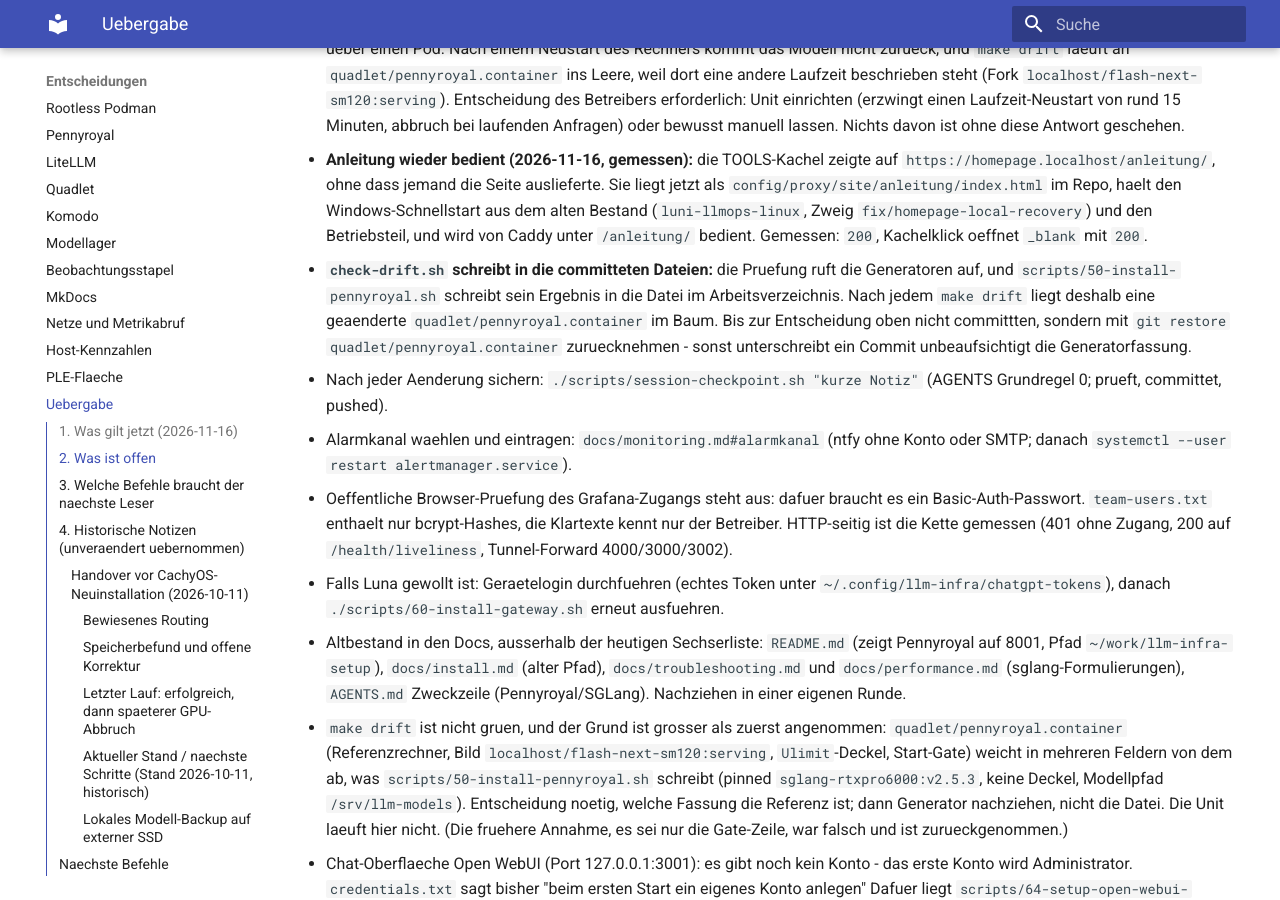
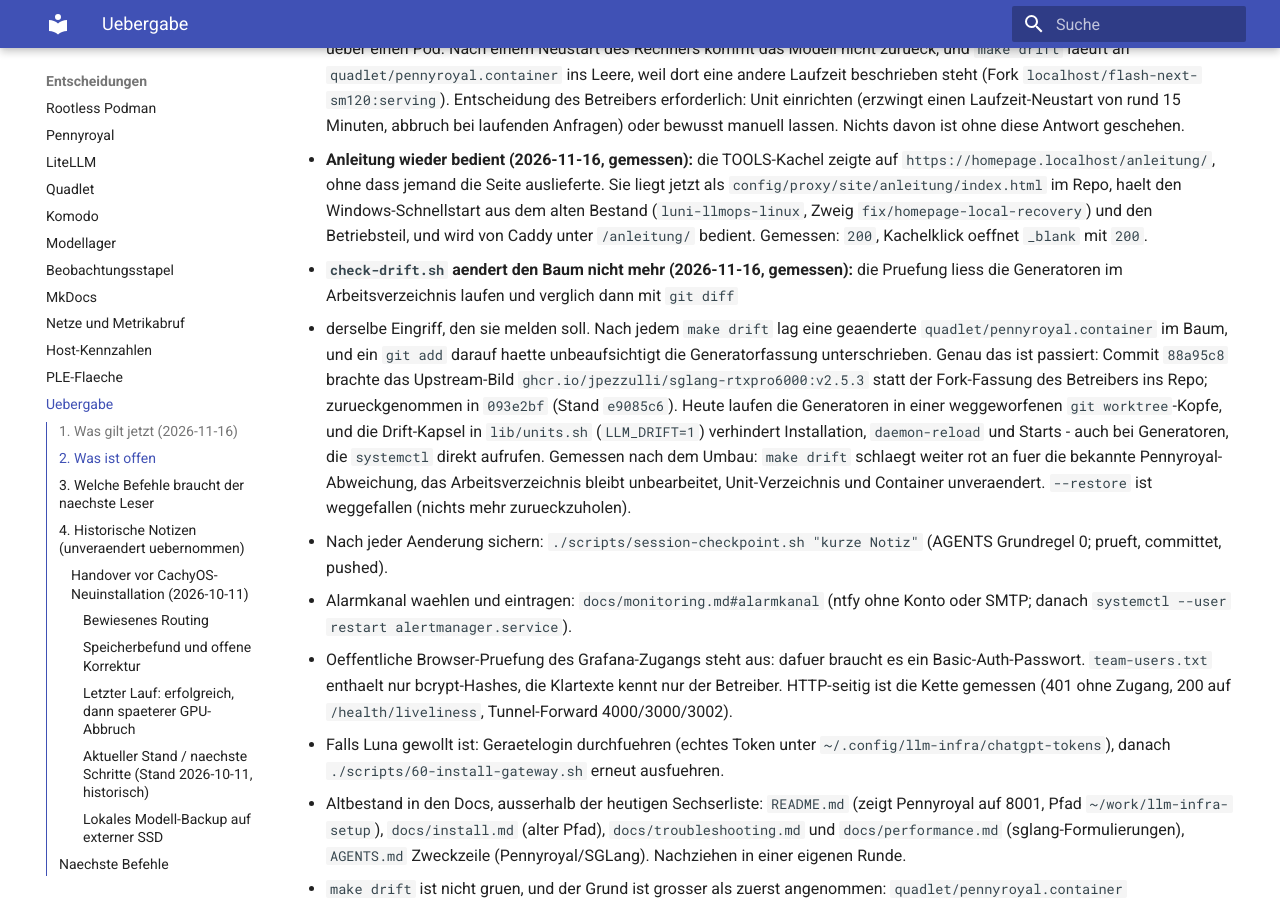
Before and after one commit to thomasdenk79-cyber/llm-infra-setup, an MkDocs documentation site: the page built from docs/HANDOFF.md, in a window 1280 px wide and 900 px high, scrolled down 1749 px. Built offline with MkDocs 1.6.1 and Material for MkDocs 9.7.7, drawn with Linux system fonts in a browser that asks for light colours.

Commit message:
drift: Pruefung laeuft in weggeworfener Kopfe und fasst nichts an
Die Generatoren sind Installations-skripte; sie im Arbeitsverzeichnis laufen zu
lassen war genau der Eingriff, den die Pruefung melden soll. Jetzt git worktree
plus Drift-Kapsel (LLM_DRIFT=1) in lib/units.sh: keine Installation nach
~/.config/containers/systemd, kein daemon-reload, kein Start - auch nicht bei
Generatoren, die systemctl direkt aufrufen. Gemessen: Drift wird weiterhin
gefunden, Unit-Verzeichnis und Container bleiben unveraendert.

Co-authored-by: OmO <omo@local>

```diff
--- a/docs/HANDOFF.md
+++ b/docs/HANDOFF.md
@@ -96,12 +96,20 @@ Das Repository ist das Backup.
   Windows-Schnellstart aus dem alten Bestand (`luni-llmops-linux`, Zweig
   `fix/homepage-local-recovery`) und den Betriebsteil, und wird von Caddy unter
   `/anleitung/` bedient. Gemessen: `200`, Kachelklick oeffnet `_blank` mit `200`.
-- **`check-drift.sh` schreibt in die committeten Dateien:** die Pruefung ruft die
-  Generatoren auf, und `scripts/50-install-pennyroyal.sh` schreibt sein Ergebnis in
-  die Datei im Arbeitsverzeichnis. Nach jedem `make drift` liegt deshalb eine
-  geaenderte `quadlet/pennyroyal.container` im Baum. Bis zur Entscheidung oben nicht
-  committten, sondern mit `git restore quadlet/pennyroyal.container` zuruecknehmen -
-  sonst unterschreibt ein Commit unbeaufsichtigt die Generatorfassung.
+- **`check-drift.sh` aendert den Baum nicht mehr (2026-11-16, gemessen):** die Pruefung
+  liess die Generatoren im Arbeitsverzeichnis laufen und verglich dann mit `git diff`
+  - derselbe Eingriff, den sie melden soll. Nach jedem `make drift` lag eine
+  geaenderte `quadlet/pennyroyal.container` im Baum, und ein `git add` darauf haette
+  unbeaufsichtigt die Generatorfassung unterschrieben. Genau das ist passiert: Commit
+  `88a95c8` brachte das Upstream-Bild `ghcr.io/jpezzulli/sglang-rtxpro6000:v2.5.3`
+  statt der Fork-Fassung des Betreibers ins Repo; zurueckgenommen in `093e2bf`
+  (Stand `e9085c6`). Heute laufen die Generatoren in einer weggeworfenen
+  `git worktree`-Kopfe, und die Drift-Kapsel in `lib/units.sh` (`LLM_DRIFT=1`)
+  verhindert Installation, `daemon-reload` und Starts - auch bei Generatoren, die
+  `systemctl` direkt aufrufen. Gemessen nach dem Umbau: `make drift` schlaegt weiter
+  rot an fuer die bekannte Pennyroyal-Abweichung, das Arbeitsverzeichnis bleibt
+  unbearbeitet, Unit-Verzeichnis und Container unveraendert. `--restore` ist
+  weggefallen (nichts mehr zurueckzuholen).
 
 1. Nach jeder Aenderung sichern: `./scripts/session-checkpoint.sh "kurze Notiz"`
    (AGENTS Grundregel 0; prueft, committet, pushed).
```
Also changed, not shown: CHANGELOG.md (+19 -0 lines), 2 other files.
